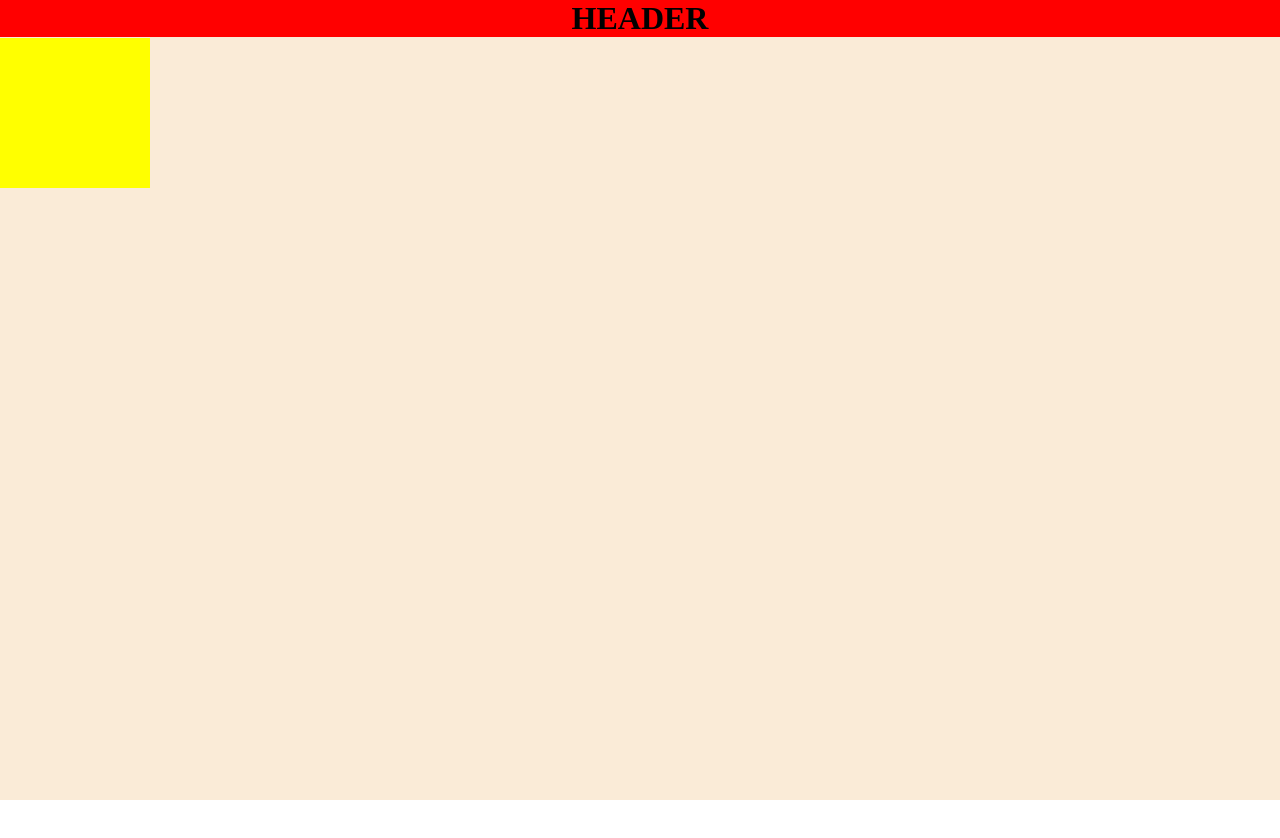
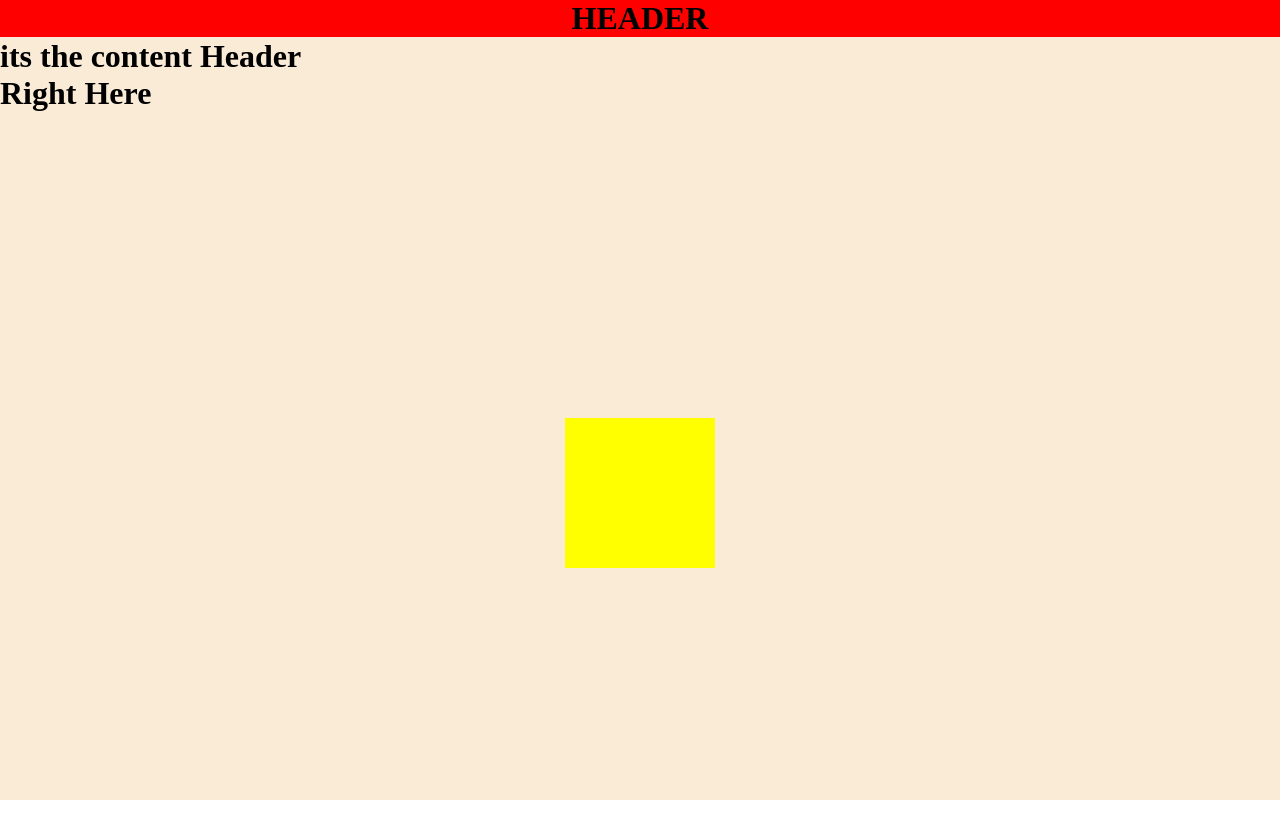
Before and after one commit to Elbargho/sudoku, a plain HTML site: page centerdiv.html in a window 1280 px wide. Before the commit the page ends 800 px from the top, so only its background shows below. Drawn offline with Linux system fonts and the light colour scheme.

Commit message:
Update centerdiv.html

```diff
--- a/centerdiv.html
+++ b/centerdiv.html
@@ -41,6 +41,14 @@
 			flex: 1;
 		}
 
+		.content .center {
+			display: flex;
+			justify-content: center;
+			align-items: center;
+			width: 100%;
+			height: 100%;
+		}
+
 		.box {
 			width: 150px;
 			height: 150px;
@@ -56,7 +64,10 @@
 			<h1>HEADER</h1>
 		</div>
 		<div class="content">
-			<div class="box">
+			<div class="arr"><h1>its the content Header<br>
+				Right Here</h1></div>
+			<div class="center">
+				<div class="box"></div>
 			</div>
 		</div>
 	</div>
```
